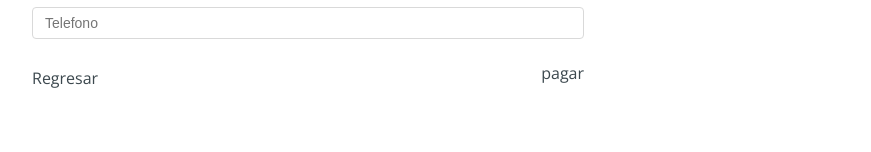
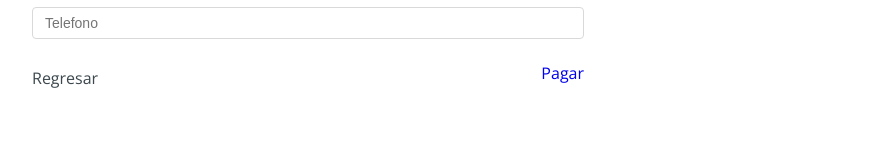
Before and after one commit to alejandrozeb/ReactHooks, a React app in the folder platzi-conf-merch/: page /checkout/information in a window 1280 px wide. Shown: the part 450-602 px from the top of the page, without its empty margins (224-1095 px from the left). Built offline with nearby package versions, Linux system fonts and the light colour scheme.

Commit message:
{add} añadeindo link en information referenciando a paymnet

```diff
--- a/platzi-conf-merch/src/containers/Information.jsx
+++ b/platzi-conf-merch/src/containers/Information.jsx
@@ -1,4 +1,5 @@
 import React from 'react';
+import { Link } from 'react-router-dom';
 import '../styles/components/Information.css';
 
 const Information = () => {
@@ -23,7 +24,9 @@ const Information = () => {
         </div>
         <div className="Information-buttons">
           <div className="Information-back">Regresar</div>
-          <div className="Information-next">pagar</div>
+          <div className="Information-next">
+            <Link to="/checkout/payment">Pagar</Link>
+          </div>
         </div>
       </div>
       <div className="Information-sidebar">
```
